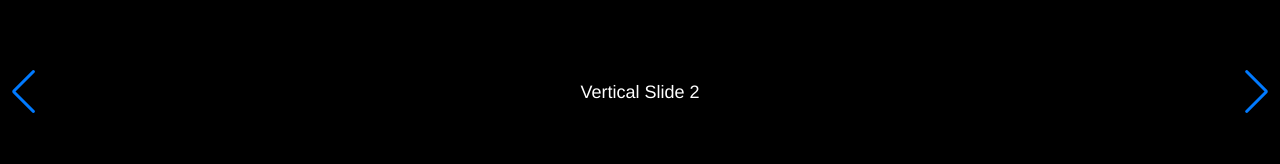
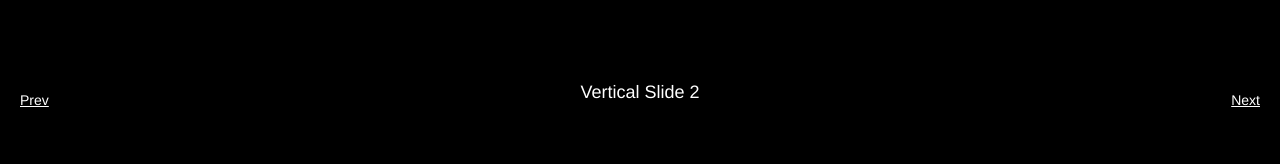
Before and after one commit to Armanfidan/armanfidan.github.io, a React (Create React App) app: page / in a window 1280 px wide. Shown: the part 308-472 px from the top of the page. Built offline with nearby package versions, Linux system fonts and the light colour scheme.

Commit message:
Finalised basic navigation system mechanics

```diff
--- a/package.json
+++ b/package.json
@@ -13,6 +13,7 @@
     "react": "^18.2.0",
     "react-dom": "^18.2.0",
     "react-icons": "^4.7.1",
+    "react-router-dom": "^6.6.1",
     "react-scripts": "5.0.1",
     "swiper": "^8.4.5",
     "typescript": "^4.9.4",
--- a/src/App.css
+++ b/src/App.css
@@ -44,13 +44,32 @@ body {
     align-items: center;
 }
 
+#next-horizontal,
+#prev-horizontal {
+    color: white;
+    position: fixed;
+    top: 50%;
+    z-index: 5;
+    transition: all 0.3s ease;
+}
+#next-horizontal:visited,
+#prev-horizontal:visited {
+    color: white;
+}
+
+#prev-horizontal {
+    left: 20px;
+}
+#next-horizontal {
+    right: 20px
+}
 #next-vertical,
 #prev-vertical {
     color: white;
     position: fixed;
     left: 50%;
     z-index: 5;
-    transition: all 0.5s ease;
+    transition: all 0.3s ease;
 }
 #next-vertical:visited,
 #prev-vertical:visited {
--- a/src/App.tsx
+++ b/src/App.tsx
@@ -1,4 +1,4 @@
-import React, {useCallback, useRef, useState} from 'react';
+import React, {useState} from 'react';
 import './App.css';
 
 import {Swiper, SwiperSlide} from "swiper/react";
@@ -8,21 +8,30 @@ import "swiper/css";
 import "swiper/css/pagination";
 
 function App() {
-    const [state, _] = useState("#");
-    console.log(state);
+    const [slide, setSlide] = useState([1, 1]);
+
+    // const slideTo = (index: number) => swiper.slideTo(index);
     return (
         <div className="App">
-            <a href="#" id="prev-vertical" className={state === "#" ? "" : "nav-button-disabled"}>Prev</a>
-            <a href="#" id="next-vertical">Next</a>
+            <a href="#" id="prev-horizontal" className={slide[1] === 1 ? "" : "nav-button-disabled"}>Prev</a>
+            <a href="#" id="next-horizontal" className={slide[1] === 1 ? "" : "nav-button-disabled"}>Next</a>
+            <a href="#" id="prev-vertical" className={slide[0] === 1 ? "" : "nav-button-disabled"}>Prev</a>
+            <a href="#" id="next-vertical" className={slide[0] === 1 ? "" : "nav-button-disabled"}>Next</a>
             <Swiper
                 className="mySwiper swiper-h"
                 spaceBetween={0}
                 initialSlide={1}
                 modules={[Navigation, HashNavigation]}
-                navigation={true}
+                navigation={{
+                    enabled: true,
+                    nextEl: '#next-horizontal',
+                    prevEl: '#prev-horizontal',
+                    disabledClass: 'nav-button-disabled'
+                }}
                 hashNavigation={{
                     watchState: true,
                 }}
+                onSlideChange={(index) => setSlide([index.snapIndex, slide[1]])}
             >
                 <SwiperSlide data-hash="events">Horizontal Slide 1</SwiperSlide>
                 <SwiperSlide>
@@ -41,10 +50,11 @@ function App() {
                         hashNavigation={{
                             watchState: true,
                         }}
+                        onSlideChange={(index) => setSlide([slide[0], index.snapIndex])}
                     >
-                        <SwiperSlide data-hash="music">Vertical Slide 3</SwiperSlide>
+                        <SwiperSlide data-hash="music">Vertical Slide 1</SwiperSlide>
                         <SwiperSlide data-hash="">Vertical Slide 2</SwiperSlide>
-                        <SwiperSlide data-hash="contact">Vertical Slide 1</SwiperSlide>
+                        <SwiperSlide data-hash="contact">Vertical Slide 3</SwiperSlide>
 
                     </Swiper>
                 </SwiperSlide>
```
Also changed, not shown: 1 other file (tests, documents, lock files or other folders).
